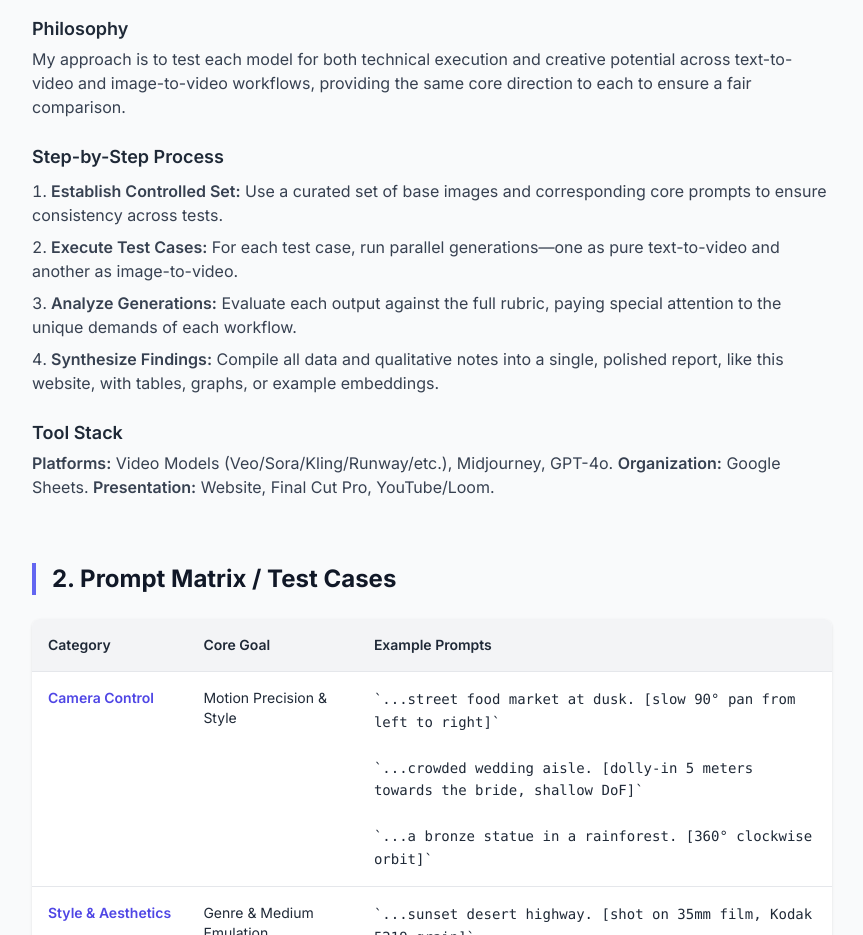
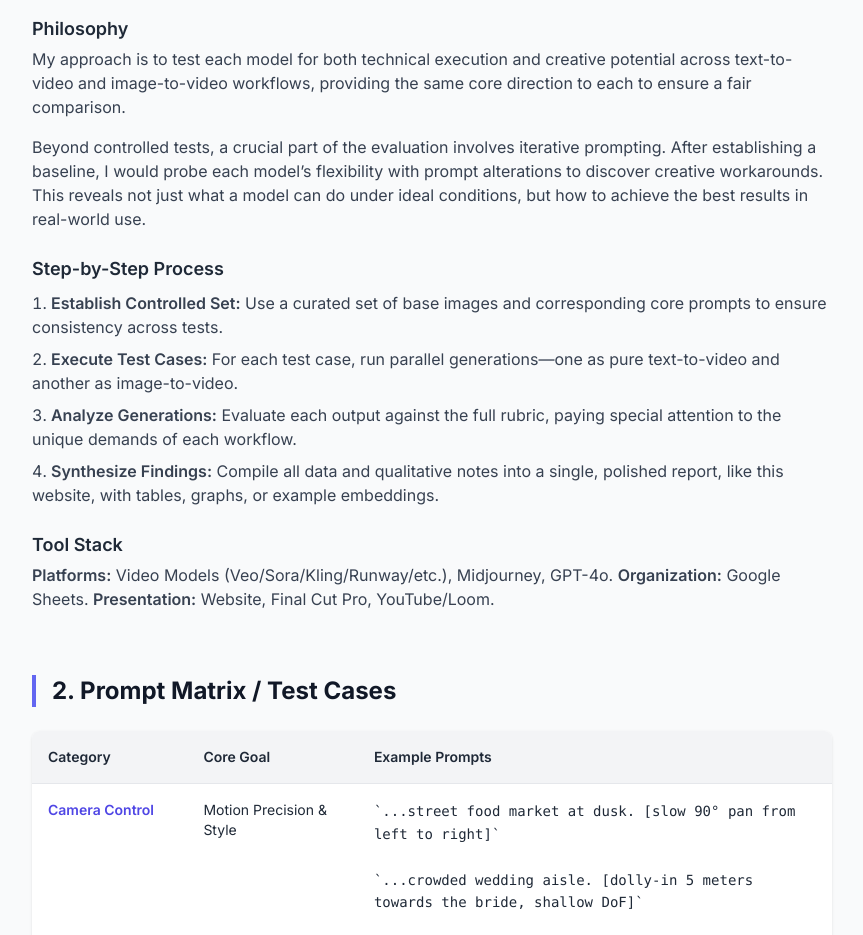
Before and after one commit to harveyspector64/ResearchBrief, a plain HTML site: page index.html in a window 1280 px wide. Shown: the part 1240-2175 px from the top of the page, without its empty margins (208-1071 px from the left). Drawn offline with nearby package versions, Linux system fonts and the light colour scheme.

Commit message:
Update index.html

```diff
--- a/index.html
+++ b/index.html
@@ -85,6 +85,7 @@
                 <div>
                     <h4 class="font-semibold text-lg text-gray-800">Philosophy</h4>
                     <p class="text-gray-700 mt-1">My approach is to test each model for both technical execution and creative potential across text-to-video and image-to-video workflows, providing the same core direction to each to ensure a fair comparison.</p>
+                    <p class="text-gray-700 mt-4">Beyond controlled tests, a crucial part of the evaluation involves iterative prompting. After establishing a baseline, I would probe each model’s flexibility with prompt alterations to discover creative workarounds. This reveals not just what a model can do under ideal conditions, but how to achieve the best results in real-world use.</p>
                 </div>
                 <div>
                     <h4 class="font-semibold text-lg text-gray-800">Step-by-Step Process</h4>
```
